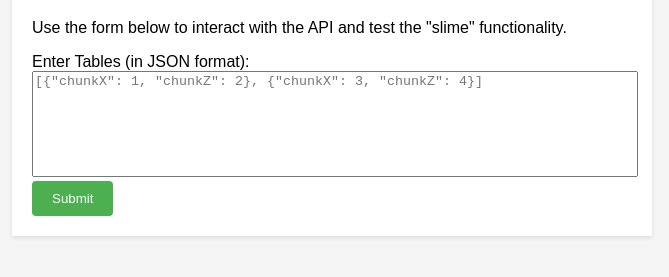
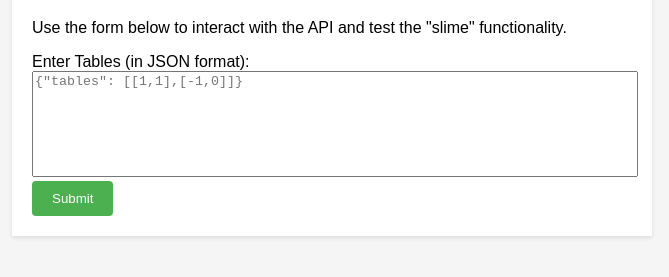
Before and after one commit to EpiclyRaspberry/slime-api, a website: page public/index.html in a window 1280 px wide. Shown: the part 101-378 px from the top of the page, without its empty margins (308-977 px from the left). Drawn offline with Linux system fonts and the light colour scheme.

Commit message:
Update index.html

```diff
--- a/public/index.html
+++ b/public/index.html
@@ -52,7 +52,7 @@
     </p>
     <form id="apiForm">
       <label for="tables">Enter Tables (in JSON format):</label>
-      <textarea id="tables" name="tables" placeholder='[{"chunkX": 1, "chunkZ": 2}, {"chunkX": 3, "chunkZ": 4}]'></textarea>
+      <textarea id="tables" name="tables" placeholder='{"tables": [[1,1],[-1,0]]}'></textarea>
       <input type="submit" value="Submit">
     </form>
     <div id="outputContainer" style="display: none;">
```
